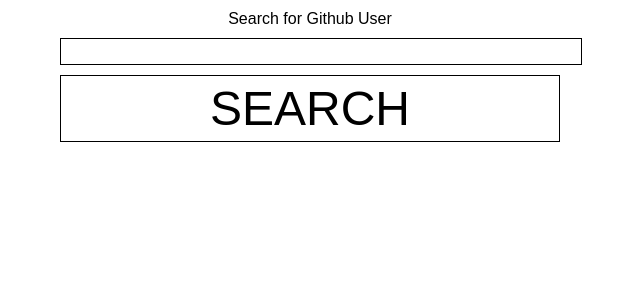
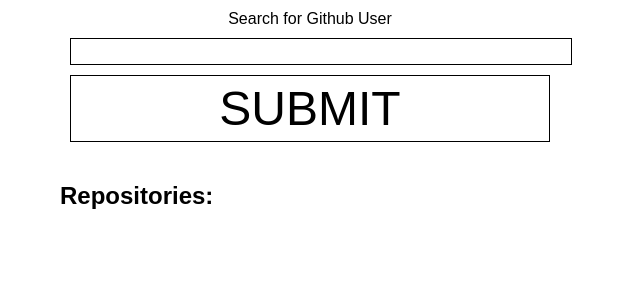
Before and after one commit to Hennnnes/github_user, a React (Create React App) app: page / in a window 1280 px wide. Shown: the top 300 px of the page, without its empty margins (330-970 px from the left). Built offline with nearby package versions, Linux system fonts and the light colour scheme.

Commit message:
basic fetch, error handling

```diff
--- a/src/Components/App.css
+++ b/src/Components/App.css
@@ -1,9 +1,12 @@
+.App {
+  width: 500px;
+  max-width: 100%;
+  margin: 0 auto;
+}
+
 form {
   padding: 10px;
   text-align: center;
-  width: 500px;
-  max-width: 100%;
-  margin: 0 auto;
 }
 
 label {
@@ -14,7 +17,8 @@
 
 input {
   display: block;
-  width: 100%;
+  max-width: 100%;
+  width: 500px;
   margin: 0 auto 10px auto;
   padding: 5px 10px;
   outline: none;
@@ -23,9 +27,15 @@
 
 input[type="submit"] {
   outline: none;
+  width: 500px;
   border: 1px solid black;
   text-transform: uppercase;
   background-color: white;
   font-size: 3em;
   cursor: pointer;
 }
+
+.error {
+  color: red;
+  font-size: 3em;
+}
--- a/src/Components/App.js
+++ b/src/Components/App.js
@@ -1,25 +1,71 @@
 import React, { Component } from 'react';
 
 import './App.css';
+//import header from './Header/Header';
+// import main from './Main/Main';
 
 class App extends Component {
+  constructor(props) {
+    super(props);
+    this.state = {value: ''};
+
+    this.handleChange = this.handleChange.bind(this);
+    this.handleSubmit = this.handleSubmit.bind(this);
+  }
+
+  handleChange(event) {
+    this.setState({value: event.target.value});
+  }
+
+  handleSubmit(event) {
+    this.getJson('http://api.github.com/users/' + this.state.value + '/repos');
+
+    event.preventDefault();
+  }
+
+  getJson(url) {
+    fetch(url)
+    .then(response => {
+      if (response.status !== 200) {
+        this.setState({error: 'Oops, an error occured!'})
+        return;
+      }
+
+      this.setState({error: ''})
+      return response.json();
+    })
+    .then(json => {
+      this.setState({
+        value: this.state.value,
+        data: json
+      });
+    })
+  }
+
   render() {
     return (
       <div className="App">
         <header>
-            <form action="./" method="get">
+            <form action="./" onSubmit={this.handleSubmit}>
               <label htmlFor="user">Search for Github User</label>
 
               <input type="text"
                       id="user"
-                      ref="{(input) => this.textInput = input}"
-                      />
+                      value={this.state.value}
+                      onChange={this.handleChange}
+              />
 
-                    <input type="submit" value="Search" />
+              <input type="submit" value="Submit" />
             </form>
         </header>
 
+        <main>
+          {/*  only show if repositories */}
+          <h2>{this.state.value} Repositories:</h2>
 
+          <p className="error">{this.state.error}</p>
+
+        </main>
       </div>
     );
   }
--- /dev/null
+++ b/src/Components/Header/Header.css
@@ -0,0 +1,26 @@
+import React, { Component } from 'react';
+
+/*import './Header.css';*/
+
+class Header extends React.Component {
+  render() {
+    return (
+      <div>
+        <header>
+            <form action="./" method="get">
+              <label htmlFor="user">Search for Github User</label>
+
+              <input type="text"
+                      id="user"
+                      ref="{(input) => this.textInput = input}"
+                      />
+
+                    <input type="submit" value="Search" />
+            </form>
+        </header>
+        </div>
+    );
+  }
+}
+
+export default Header;
```
Also changed, not shown: src/Components/Header/Header.js (added).
